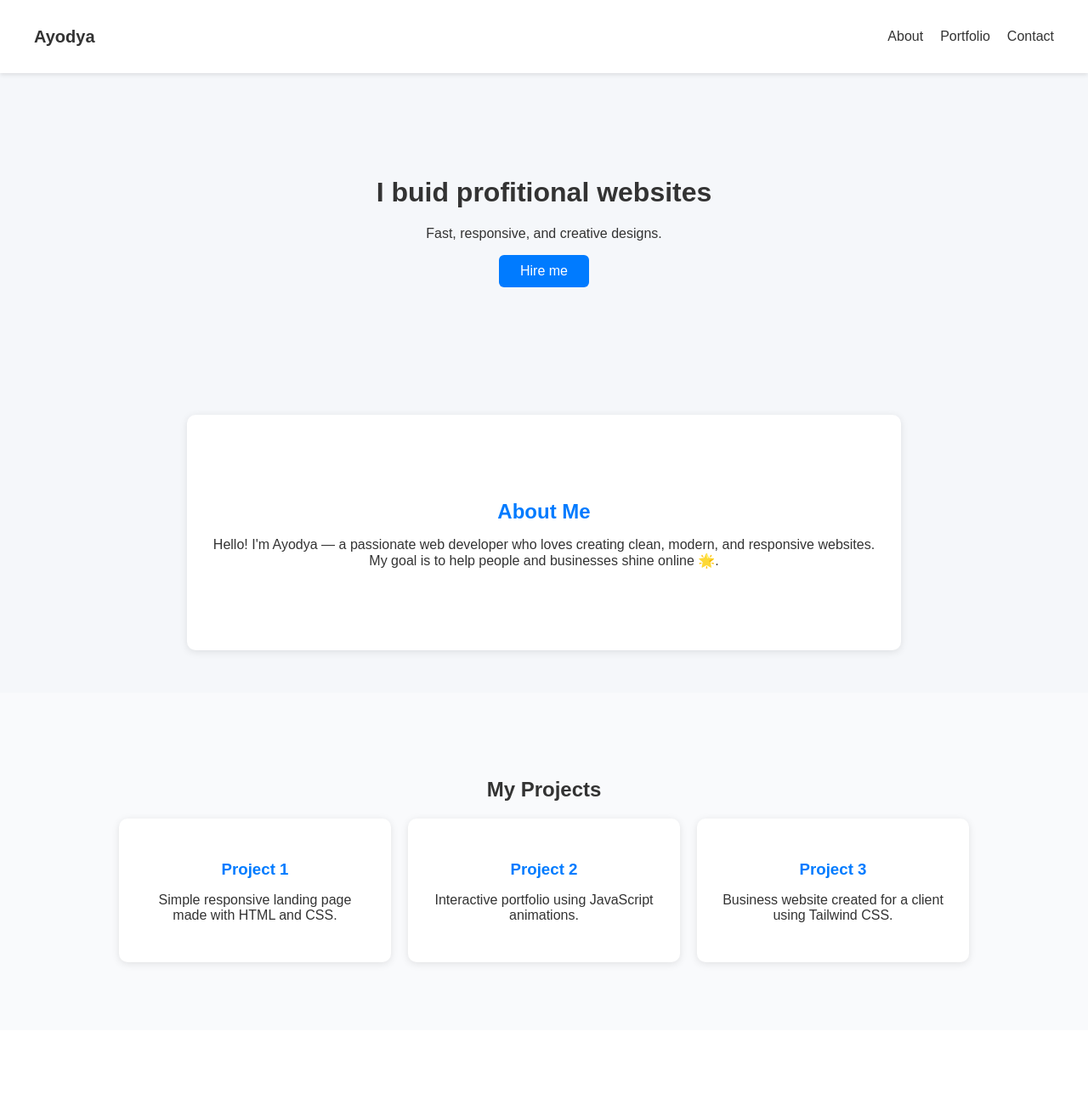
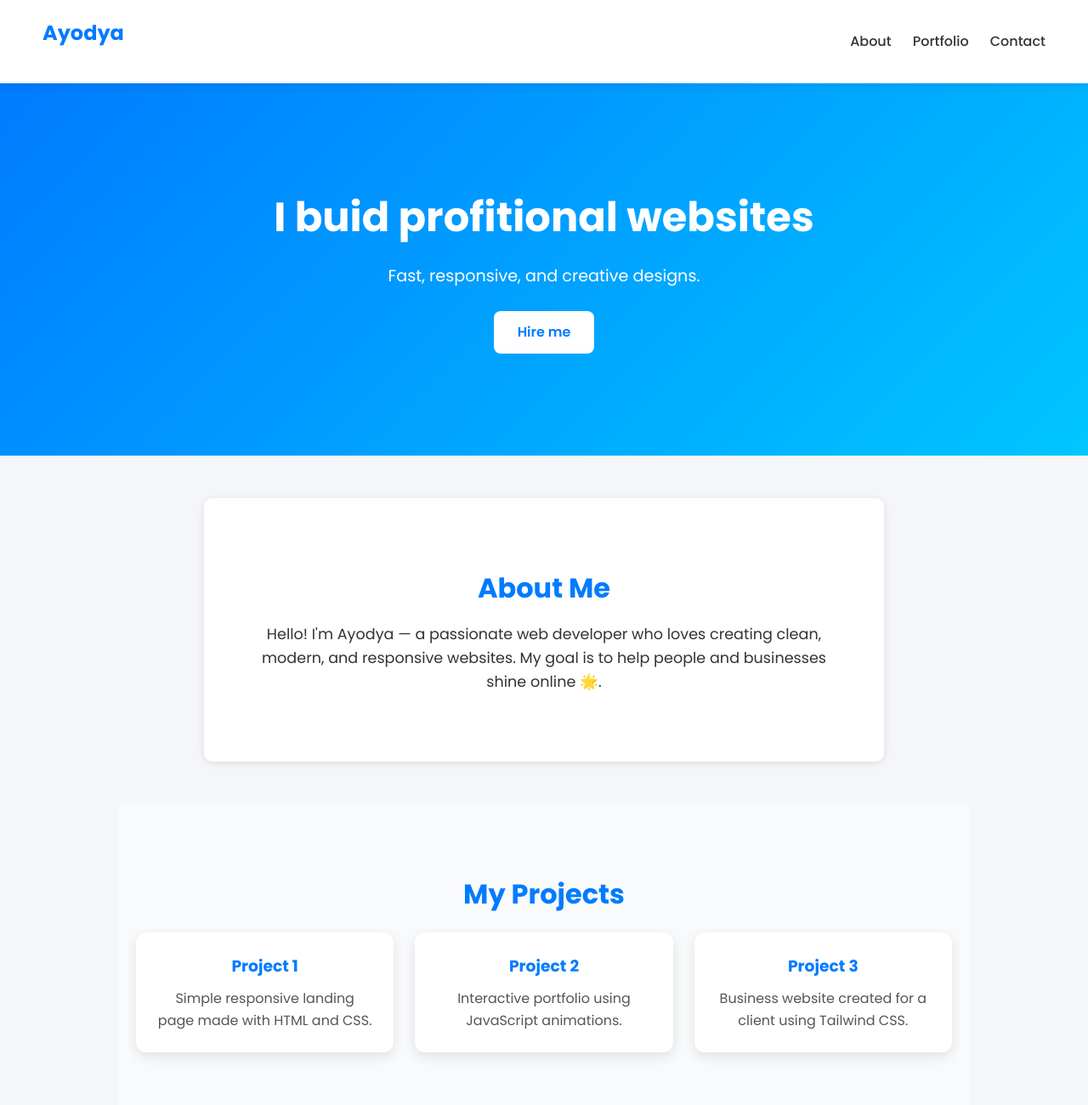
Before and after one commit to Ayodyakeshani/Ayodya-portfolio, a plain HTML site: page index.html in a window 1280 px wide. Shown: the top 1300 px of the page at 85% size. Drawn offline with Linux system fonts and the light colour scheme.

Commit message:
Add files via upload
Improve CSS for a modern look

Add fade-in scroll animations

```diff
--- a/index.html
+++ b/index.html
@@ -6,6 +6,8 @@
     <meta name="viewport" content="width=device-width, initial-scale=1.0">
     <title>Ayodya-web Developer</title>
     <link rel="stylesheet" href="style.css" />
+    <link href="https://fonts.googleapis.com/css2?family=Poppins:wght@400;500;600;700&display=swap" rel="stylesheet">
+
 </head>
 
 <body>
@@ -26,13 +28,13 @@
 
     </header>
 
-    <section id="about" class="about">
+    <section id="about" class="about fade-in">
         <h2>About Me</h2>
         <p>Hello! I'm Ayodya — a passionate web developer who loves creating clean, modern, and responsive websites.
             My goal is to help people and businesses shine online 🌟.</p>
     </section>
 
-    <section id="work" class="portfolio">
+    <section id="work" class="portfolio fade-in">
         <h2>My Projects</h2>
         <div class="project-container">
             <div class="project-card">
@@ -50,7 +52,7 @@
         </div>
     </section>
 
-    <section id="contact" class="contact">
+    <section id="contact" class="contact fade-in">
         <h2>Contact Me</h2>
         <p>If you’d like to work together or just say hi, feel free to reach out 👋</p>
         <a href="mailto:gaminialuthgoda@gmail.com" class="btn">📧 Send Email</a>
@@ -62,6 +64,31 @@
         <p>© 2025 Ayodya | Built with ❤️ using HTML & CSS</p>
     </footer>
 
+
+
 </body>
 
+<script>
+    const faders = document.querySelectorAll('.fade-in');
+
+    const appearOptions = {
+        threshold: 0.1,
+        rootMargin: "0px 0px -50px 0px"
+    };
+
+    const appearOnScroll = new IntersectionObserver(function (entries, appearOnScroll) {
+        entries.forEach(entry => {
+            if (!entry.isIntersecting) return;
+            entry.target.classList.add('show');
+            appearOnScroll.unobserve(entry.target);
+        });
+    }, appearOptions);
+
+    faders.forEach(fader => {
+        appearOnScroll.observe(fader);
+    });
+</script>
+
+
+
 </html>
--- a/style.css
+++ b/style.css
@@ -5,9 +5,11 @@ body {
     background-color: #f5f7fa;
     color: #333;
 }
+
 .hero {
     padding: 100px 20px;
 }
+
 .btn {
     background-color: #007bff;
     color: white;
@@ -15,6 +17,7 @@ body {
     border-radius: 5px;
     text-decoration: none;
 }
+
 .btn:hover {
     background-color: #0056b3;
 }
@@ -25,24 +28,28 @@ body {
     align-items: center;
     padding: 15px 40px;
     background-color: white;
-  box-shadow: 0 2px 5px rgba(0,0,0,0.1);
+    box-shadow: 0 2px 5px rgba(0, 0, 0, 0.1);
     position: sticky;
     top: 0;
 }
+
 .logo {
     font-weight: bold;
     font-size: 20px;
 }
+
 .nav-links {
     list-style: none;
     display: flex;
     gap: 20px;
 }
+
 .nav-links a {
     text-decoration: none;
     color: #333;
     font-weight: 500;
 }
+
 .nav-links a:hover {
     color: #007bff;
 }
@@ -53,8 +60,9 @@ body {
     max-width: 800px;
     margin: 50px auto;
     border-radius: 10px;
-  box-shadow: 0 2px 10px rgba(0,0,0,0.1);
+    box-shadow: 0 2px 10px rgba(0, 0, 0, 0.1);
 }
+
 .about h2 {
     margin-bottom: 15px;
     color: #007bff;
@@ -65,6 +73,7 @@ body {
     padding: 80px 20px;
     text-align: center;
 }
+
 .project-container {
     display: grid;
     grid-template-columns: repeat(auto-fit, minmax(250px, 1fr));
@@ -72,12 +81,14 @@ body {
     max-width: 1000px;
     margin: 0 auto;
 }
+
 .project-card {
     background-color: white;
     padding: 30px;
     border-radius: 10px;
-  box-shadow: 0 2px 10px rgba(0,0,0,0.1);
+    box-shadow: 0 2px 10px rgba(0, 0, 0, 0.1);
 }
+
 .project-card h3 {
     color: #007bff;
     margin-bottom: 10px;
@@ -88,14 +99,17 @@ body {
     text-align: center;
     padding: 80px 20px;
 }
+
 .contact h2 {
     color: #007bff;
     margin-bottom: 10px;
 }
+
 .contact p {
     margin-bottom: 20px;
     font-size: 18px;
 }
+
 .btn {
     display: inline-block;
     padding: 10px 25px;
@@ -105,6 +119,7 @@ body {
     border-radius: 6px;
     transition: 0.3s;
 }
+
 .btn:hover {
     background-color: #0056b3;
 }
@@ -117,3 +132,203 @@ footer {
     color: #555;
     margin-top: 40px;
 }
+
+/* ========== Global Styles ========== */
+* {
+    margin: 0;
+    padding: 0;
+    box-sizing: border-box;
+    font-family: 'Poppins', sans-serif;
+}
+
+body {
+    line-height: 1.6;
+    background-color: #f5f6fa;
+    color: #333;
+}
+
+/* ========== Navbar ========== */
+.navbar {
+    display: flex;
+    justify-content: space-between;
+    align-items: center;
+    padding: 20px 50px;
+    background-color: #fff;
+    box-shadow: 0 2px 10px rgba(0, 0, 0, 0.1);
+    position: sticky;
+    top: 0;
+    z-index: 100;
+}
+
+.logo {
+    font-weight: 700;
+    font-size: 24px;
+    color: #007bff;
+}
+
+.nav-links {
+    list-style: none;
+    display: flex;
+    gap: 25px;
+}
+
+.nav-links a {
+    text-decoration: none;
+    color: #333;
+    font-weight: 500;
+    transition: 0.3s;
+}
+
+.nav-links a:hover {
+    color: #007bff;
+}
+
+/* ========== Hero Section ========== */
+.hero {
+    text-align: center;
+    padding: 120px 20px;
+    background: linear-gradient(135deg, #007bff, #00c6ff);
+    color: #fff;
+}
+
+.hero h1 {
+    font-size: 3rem;
+    margin-bottom: 15px;
+}
+
+.hero p {
+    font-size: 1.2rem;
+    margin-bottom: 25px;
+}
+
+.btn {
+    display: inline-block;
+    padding: 12px 28px;
+    background-color: #fff;
+    color: #007bff;
+    border-radius: 8px;
+    font-weight: 600;
+    text-decoration: none;
+    transition: 0.3s;
+}
+
+.btn:hover {
+    background-color: #007bff;
+    color: #fff;
+    transform: translateY(-2px);
+}
+
+/* ========== Sections ========== */
+section {
+    padding: 80px 20px;
+    max-width: 1000px;
+    margin: 0 auto;
+}
+
+h2 {
+    font-size: 2rem;
+    margin-bottom: 20px;
+    color: #007bff;
+    text-align: center;
+}
+
+/* ========== About Section ========== */
+.about p {
+    font-size: 1.1rem;
+    text-align: center;
+    max-width: 700px;
+    margin: 0 auto;
+}
+
+/* ========== Portfolio Section ========== */
+.portfolio .project-container {
+    display: grid;
+    grid-template-columns: repeat(auto-fit, minmax(250px, 1fr));
+    gap: 25px;
+}
+
+.project-card {
+    background-color: #fff;
+    padding: 25px;
+    border-radius: 12px;
+    box-shadow: 0 5px 15px rgba(0, 0, 0, 0.1);
+    transition: transform 0.3s, box-shadow 0.3s;
+}
+
+.project-card h3 {
+    margin-bottom: 10px;
+    color: #007bff;
+}
+
+.project-card p {
+    font-size: 1rem;
+    color: #555;
+}
+
+.project-card:hover {
+    transform: translateY(-5px);
+    box-shadow: 0 10px 25px rgba(0, 0, 0, 0.15);
+}
+
+/* ========== Contact Section ========== */
+.contact {
+    text-align: center;
+}
+
+.contact p {
+    font-size: 1.1rem;
+    margin-bottom: 20px;
+}
+
+/* ========== Footer ========== */
+footer {
+    background-color: #007bff;
+    color: #fff;
+    text-align: center;
+    padding: 25px;
+    font-size: 14px;
+}
+
+/* ========== Responsive ========== */
+@media (max-width: 768px) {
+    .hero h1 {
+        font-size: 2.2rem;
+    }
+
+    .hero p {
+        font-size: 1rem;
+    }
+
+    .navbar {
+        flex-direction: column;
+        gap: 15px;
+    }
+}
+
+/* Fade-in animation */
+.fade-in {
+    opacity: 0;
+    transform: translateY(20px);
+    transition: opacity 0.8s ease-out, transform 0.8s ease-out;
+}
+
+.fade-in.show {
+    opacity: 1;
+    transform: translateY(0);
+}
+
+
+.project-card:hover {
+    transform: translateY(-5px) scale(1.05);
+    box-shadow: 0 15px 25px rgba(0, 0, 0, 0.2);
+}
+
+html {
+    scroll-behavior: smooth;
+}
+
+.btn:hover {
+    background-color: #0056b3;
+    color: #fff;
+    transform: translateY(-3px) scale(1.05);
+}
```
Lines whose indentation alone changed are shown as unchanged.
